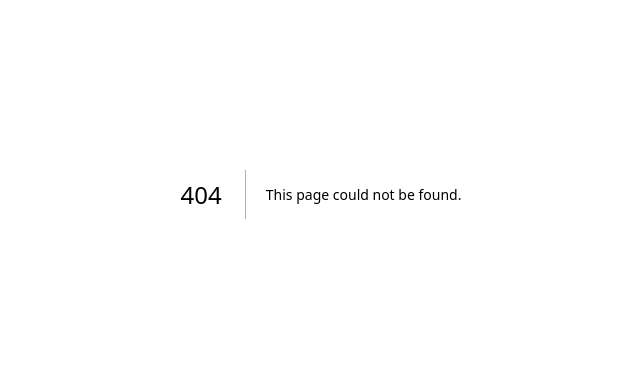
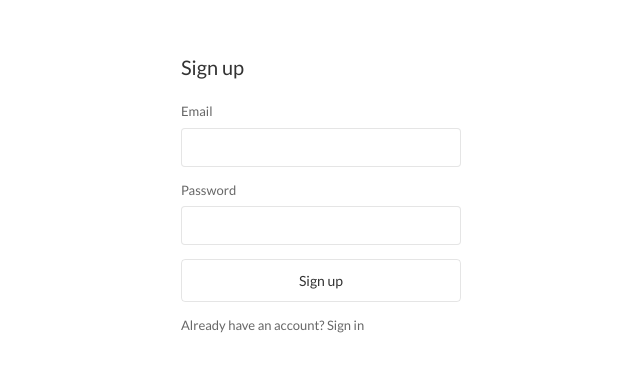
Before and after one commit to LMol-4/freewrite-web, a Next.js app: page /sign-up in a window 1280 px wide. Before the commit this address had no page. Shown: the part 206-578 px from the top of the page, without its empty margins (319-959 px from the left). Built offline with nearby package versions, Linux system fonts and the light colour scheme.

Commit message:
feat(auth): sign-in, sign-up

```diff
--- /dev/null
+++ b/app/(auth)/sign-in/actions.ts
@@ -0,0 +1,20 @@
+"use server";
+
+import { redirect } from "next/navigation";
+
+import { createClient } from "@/src/lib/supabase/server";
+
+export async function signIn(_prevState: string | undefined, formData: FormData) {
+  const supabase = await createClient();
+
+  const email = formData.get("email") as string;
+  const password = formData.get("password") as string;
+
+  const { error } = await supabase.auth.signInWithPassword({ email, password });
+
+  if (error) {
+    return error.message;
+  }
+
+  redirect("/");
+}
--- /dev/null
+++ b/app/(auth)/sign-in/page.tsx
@@ -0,0 +1,33 @@
+"use client";
+
+import Link from "next/link";
+import { useActionState } from "react";
+
+import { signIn } from "./actions";
+
+export default function SignInPage() {
+  const [error, formAction, pending] = useActionState(signIn, undefined);
+
+  return (
+    <div className="auth-page">
+      <form action={formAction} className="auth-form">
+        <h1>Sign in</h1>
+        <label>
+          Email
+          <input type="email" name="email" autoComplete="email" required />
+        </label>
+        <label>
+          Password
+          <input type="password" name="password" autoComplete="current-password" required />
+        </label>
+        {error && <p className="auth-error">{error}</p>}
+        <button type="submit" disabled={pending}>
+          {pending ? "Signing in…" : "Sign in"}
+        </button>
+        <p className="auth-links">
+          No account? <Link href="/sign-up">Sign up</Link>
+        </p>
+      </form>
+    </div>
+  );
+}
--- /dev/null
+++ b/app/(auth)/sign-up/actions.ts
@@ -0,0 +1,27 @@
+"use server";
+
+import { headers } from "next/headers";
+
+import { createClient } from "@/src/lib/supabase/server";
+
+export type SignUpState = { status: "idle" } | { status: "error"; message: string } | { status: "sent" };
+
+export async function signUp(_prevState: SignUpState, formData: FormData): Promise<SignUpState> {
+  const supabase = await createClient();
+  const origin = (await headers()).get("origin");
+
+  const email = formData.get("email") as string;
+  const password = formData.get("password") as string;
+
+  const { error } = await supabase.auth.signUp({
+    email,
+    password,
+    options: { emailRedirectTo: `${origin}/auth/callback` },
+  });
+
+  if (error) {
+    return { status: "error", message: error.message };
+  }
+
+  return { status: "sent" };
+}
--- /dev/null
+++ b/app/(auth)/sign-up/page.tsx
@@ -0,0 +1,52 @@
+"use client";
+
+import Link from "next/link";
+import { useActionState } from "react";
+
+import { signUp, type SignUpState } from "./actions";
+
+const initialState: SignUpState = { status: "idle" };
+
+export default function SignUpPage() {
+  const [state, formAction, pending] = useActionState(signUp, initialState);
+
+  if (state.status === "sent") {
+    return (
+      <div className="auth-page">
+        <div className="auth-form">
+          <h1>Check your email</h1>
+          <p>We sent a confirmation link. Click it to finish creating your account.</p>
+        </div>
+      </div>
+    );
+  }
+
+  return (
+    <div className="auth-page">
+      <form action={formAction} className="auth-form">
+        <h1>Sign up</h1>
+        <label>
+          Email
+          <input type="email" name="email" autoComplete="email" required />
+        </label>
+        <label>
+          Password
+          <input
+            type="password"
+            name="password"
+            autoComplete="new-password"
+            required
+            minLength={8}
+          />
+        </label>
+        {state.status === "error" && <p className="auth-error">{state.message}</p>}
+        <button type="submit" disabled={pending}>
+          {pending ? "Signing up…" : "Sign up"}
+        </button>
+        <p className="auth-links">
+          Already have an account? <Link href="/sign-in">Sign in</Link>
+        </p>
+      </form>
+    </div>
+  );
+}
--- /dev/null
+++ b/app/auth/callback/route.ts
@@ -0,0 +1,19 @@
+import { NextResponse } from "next/server";
+
+import { createClient } from "@/src/lib/supabase/server";
+
+export async function GET(request: Request) {
+  const { searchParams, origin } = new URL(request.url);
+  const code = searchParams.get("code");
+  const next = searchParams.get("next") ?? "/";
+
+  if (code) {
+    const supabase = await createClient();
+    const { error } = await supabase.auth.exchangeCodeForSession(code);
+    if (!error) {
+      return NextResponse.redirect(`${origin}${next}`);
+    }
+  }
+
+  return NextResponse.redirect(`${origin}/sign-in`);
+}
--- a/app/globals.css
+++ b/app/globals.css
@@ -269,3 +269,75 @@ body {
   background-color: rgba(0, 0, 0, 0.5);
   z-index: 1999;
 }
+
+/* Auth forms (§8) — no original counterpart, styled to match the app's existing look. */
+.auth-page {
+  display: flex;
+  align-items: center;
+  justify-content: center;
+  height: 100dvh;
+  width: 100%;
+}
+
+.auth-form {
+  display: flex;
+  flex-direction: column;
+  gap: 14px;
+  width: 100%;
+  max-width: 340px;
+  padding: 30px;
+}
+
+.auth-form h1 {
+  font-size: 20px;
+  margin: 0 0 6px;
+}
+
+.auth-form label {
+  display: flex;
+  flex-direction: column;
+  gap: 6px;
+  font-size: 13px;
+  color: var(--control-text);
+}
+
+.auth-form input {
+  padding: 8px 10px;
+  border: 1px solid var(--popup-border);
+  border-radius: 4px;
+  background-color: var(--bg-color);
+  color: var(--text-color);
+  font-size: 14px;
+}
+
+.auth-form button {
+  padding: 10px;
+  border: 1px solid var(--popup-border);
+  border-radius: 4px;
+  background: none;
+  color: var(--text-color);
+  cursor: pointer;
+  font-size: 14px;
+  transition: background-color 0.2s;
+}
+
+.auth-form button:hover {
+  background-color: var(--control-hover);
+}
+
+.auth-form button:disabled {
+  cursor: default;
+  opacity: 0.6;
+}
+
+.auth-error {
+  color: #c0392b;
+  font-size: 13px;
+  margin: 0;
+}
+
+.auth-links {
+  font-size: 13px;
+  color: var(--control-text);
+  margin: 0;
+}
```
